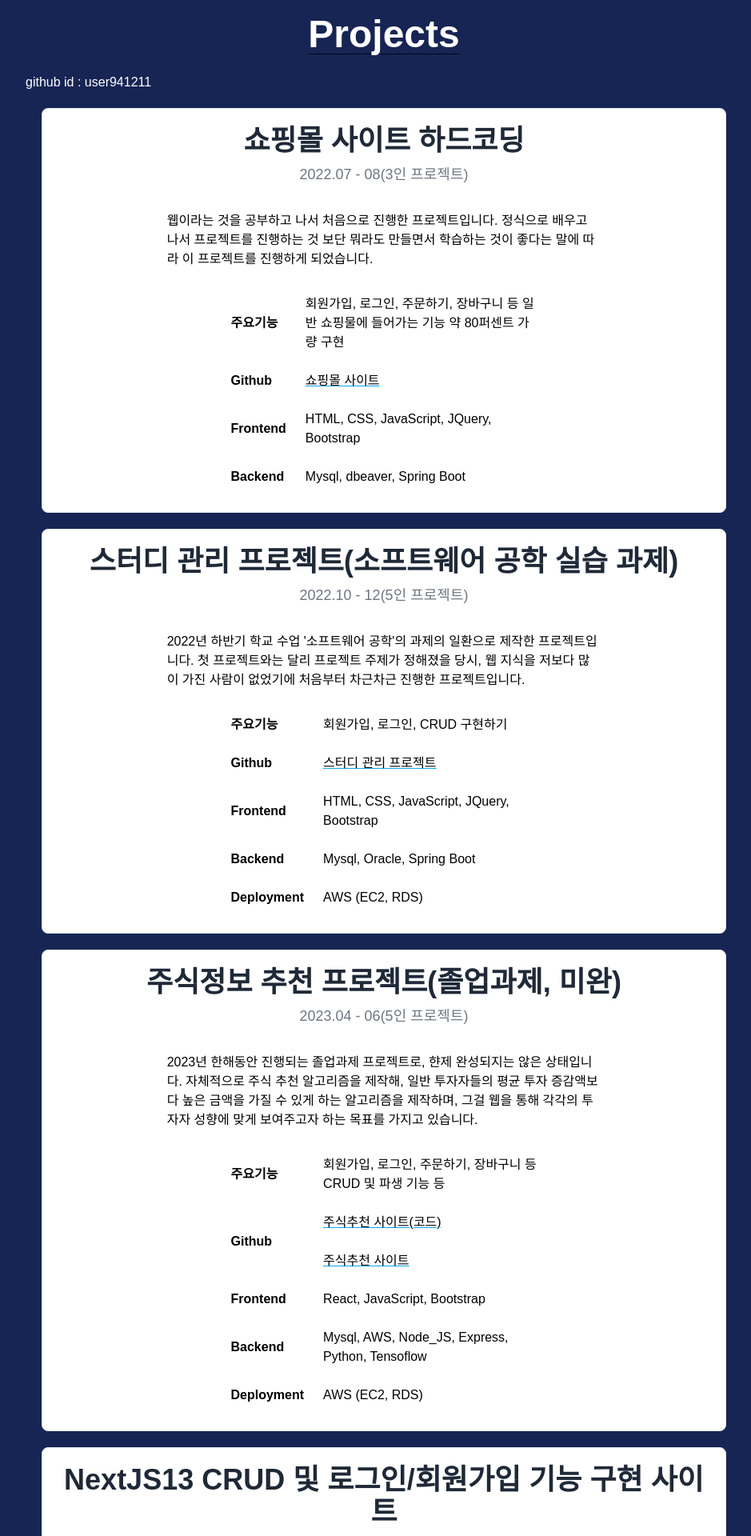
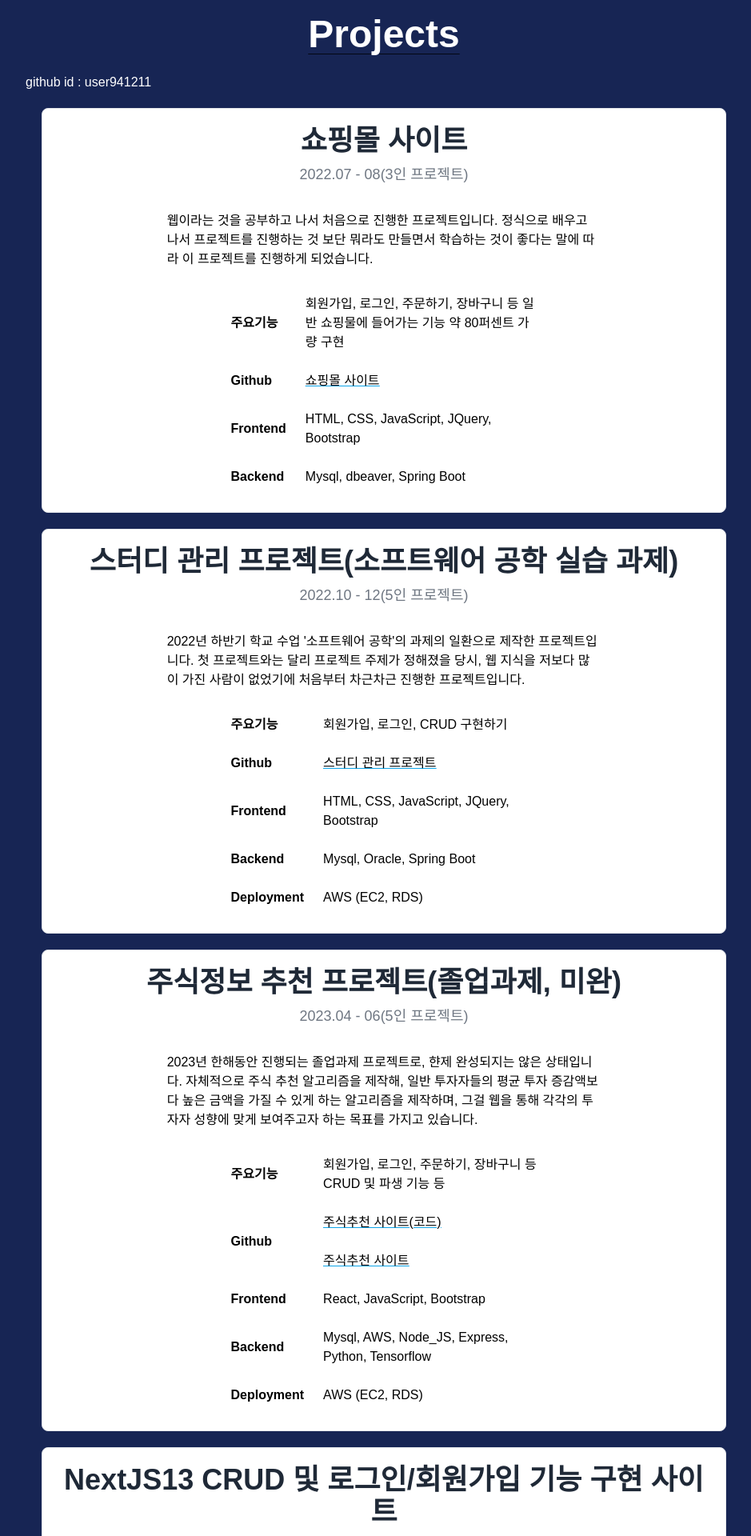
Before and after one commit to user941211/portfolio, a React (Create React App) app: page / in a window 1280 px wide. Shown: the part 2148-4068 px from the top of the page at 80% size, without its empty margins (160-1099 px from the left). Built offline with nearby package versions, Linux system fonts and the light colour scheme.

Commit message:
주식추천사이트 url update

```diff
--- a/src/components/Projects.js
+++ b/src/components/Projects.js
@@ -11,7 +11,7 @@ const Projects = () => {
         <div className="rounded-lg border p-4 sm:p-5 m-3 sm:m-5 bg-white">
           <div>
             <div className="pb-2 text-center font-black-han-sans font-bold text-xl sm:text-2xl md:text-4xl text-gray-800">
-              쇼핑몰 사이트 하드코딩
+              쇼핑몰 사이트
             </div>
             <div className="mb-4 sm:mb-8 font-normal text-base sm:text-lg text-gray-600 text-center opacity-80">2022.07 - 08(3인 프로젝트)</div>
             <div className="w-full sm:w-8/12 mx-auto my-4 sm:my-5">웹이라는 것을 공부하고 나서 처음으로 진행한 프로젝트입니다. 정식으로 배우고 나서 프로젝트를 진행하는 것 보단 뭐라도 만들면서 학습하는 것이 좋다는 말에 따라 이 프로젝트를 진행하게 되었습니다.</div>
@@ -88,7 +88,7 @@ const Projects = () => {
                   <td className="underline decoration-sky-500 p-2 sm:p-3"><Link to="https://github.com/user941211/gaemi">주식추천 사이트(코드)</Link></td>
                 </tr>
                 <tr>
-                  <td className="underline decoration-sky-500 p-2 sm:p-3"><Link to="https://3.35.175.253:3000/">주식추천 사이트</Link></td>
+                  <td className="underline decoration-sky-500 p-2 sm:p-3"><Link to="http://3.35.175.253:3000/">주식추천 사이트</Link></td>
                 </tr>
                 <tr>
                   <td className="font-bold p-2 sm:p-3">Frontend</td>
@@ -96,7 +96,7 @@ const Projects = () => {
                 </tr>
                 <tr>
                   <td className="font-bold p-2 sm:p-3">Backend</td>
-                  <td className="p-2 sm:p-3">Mysql, AWS, Node_JS, Express, Python, Tensoflow</td>
+                  <td className="p-2 sm:p-3">Mysql, AWS, Node_JS, Express, Python, Tensorflow</td>
                 </tr>
                 <tr>
                   <td className="font-bold p-2 sm:p-3">Deployment</td>
```
